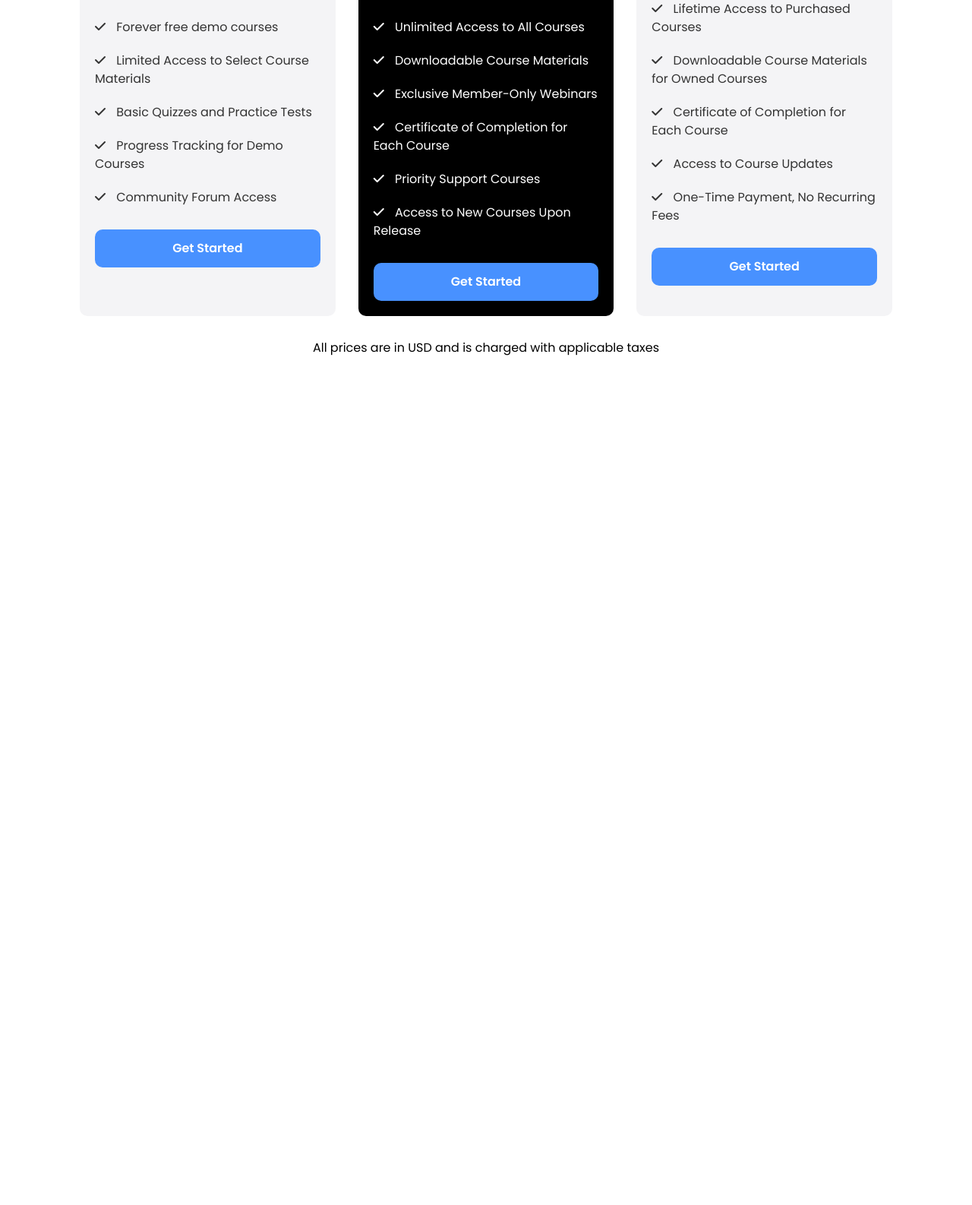
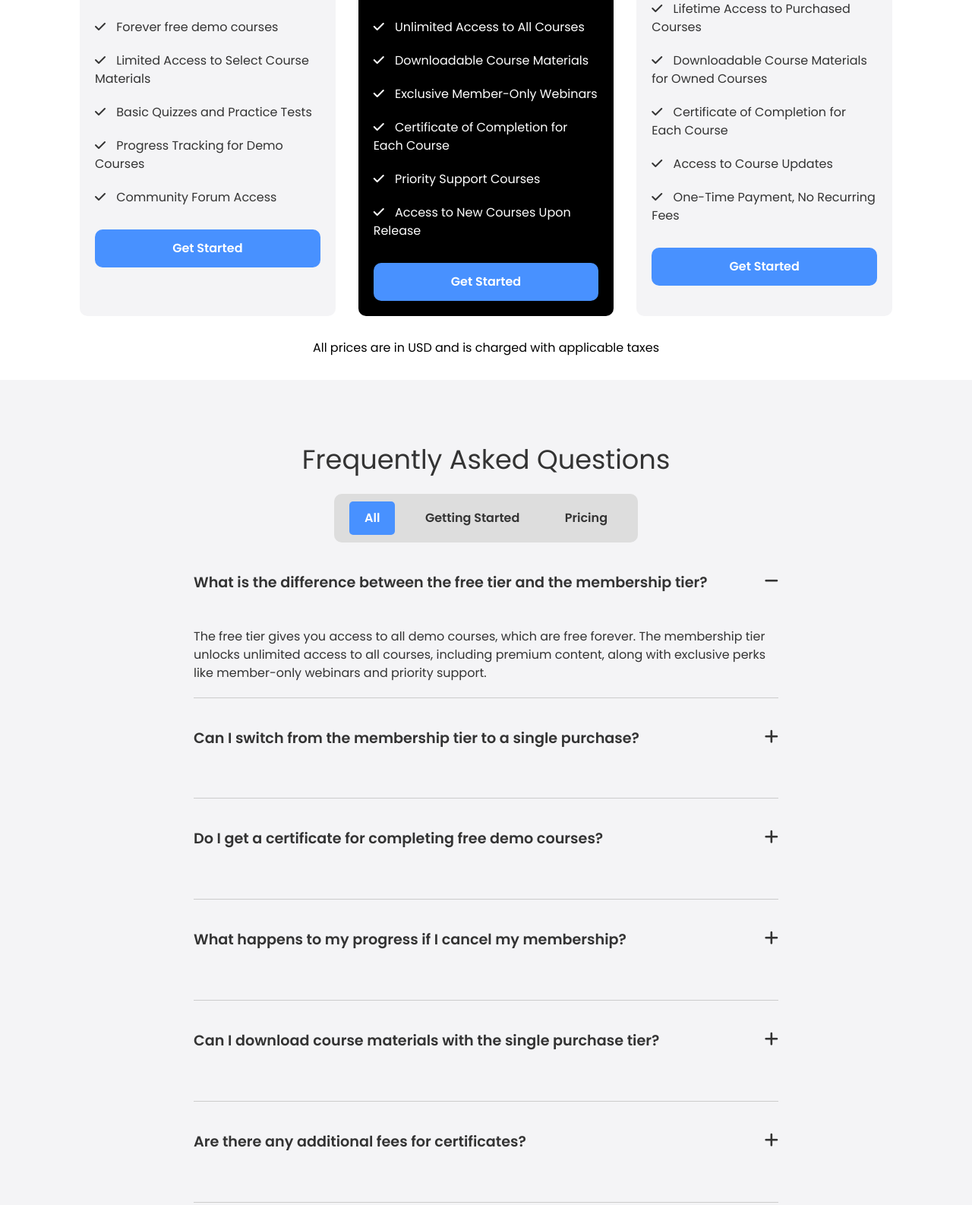
Before and after one commit to geniar-ifal/preparai-website, a plain HTML site: page index.html in a window 1280 px wide. Shown: the part 2571-4157 px from the top of the page at 76% size. Before the commit the page ends 3071 px from the top, so only its background shows below. Drawn offline with Linux system fonts and the light colour scheme.

Commit message:
Added FAQ section

```diff
--- a/css/style.css
+++ b/css/style.css
@@ -128,3 +128,64 @@
 .pricing .pricing-footer {
 	margin: 30px 0;
 }
+
+/* FAQ */
+.faq {
+	padding: 40px 0;
+}
+
+.faq .faq-group {
+	border-bottom: 1px solid #ccc;
+	padding-bottom: 20px;
+}
+
+.faq .faq-group .faq-group-header {
+	padding: 20px 0;
+	margin-bottom: 15px;
+	position: relative;
+}
+
+.faq .faq-group .faq-group-header h4 {
+	font-weight: 600;
+	width: 90%;
+}
+
+.faq .faq-group .faq-group-header i {
+	position: absolute;
+	right: 0;
+	top: 40px;
+	font-size: 1.3rem;
+	cursor: pointer;
+}
+
+.faq .faq-group .faq-group-body {
+	display: none;
+}
+
+.faq .faq-group .faq-group-body.open {
+	display: block;
+}
+
+.faq ul.faq-menu {
+	max-width: 400px;
+	margin: auto;
+	display: flex;
+	justify-content: space-between;
+	align-items: center;
+	background: #ddd;
+	padding: 10px 20px;
+	border-radius: 10px;
+	font-weight: 600;
+}
+
+.faq ul.faq-menu li {
+	padding: 10px 20px;
+	border-radius: 5px;
+	text-align: center;
+	cursor: pointer;
+}
+
+.faq ul.faq-menu li.active {
+	background: var(--primary-color);
+	color: #fff;
+}
--- a/css/utility.css
+++ b/css/utility.css
@@ -111,7 +111,7 @@ img {
 	margin: 20px 0 10px;
 }
 
-.text-md {
+.text-sm {
 	font-size: 0.9rem;
 	line-height: 1.4;
 	font-weight: normal;
--- a/index.html
+++ b/index.html
@@ -247,6 +247,112 @@
 			</div>
 		</section>
 
+		<!-- FAQ -->
+		<section class="faq bg-light">
+			<div class="container-sm">
+				<h3 class="text-xl text-center">Frequently Asked Questions</h3>
+				<ul class="faq-menu">
+					<li class="active">All</li>
+					<li>Getting Started</li>
+					<li>Pricing</li>
+				</ul>
+				<div class="faq-content">
+					<div class="faq-group">
+						<div class="faq-group-header">
+							<h4 class="text-md">
+								What is the difference between the free tier and the membership
+								tier?
+							</h4>
+							<i class="fas fa-minus"></i>
+						</div>
+						<div class="faq-group-body open">
+							<p>
+								The free tier gives you access to all demo courses, which are
+								free forever. The membership tier unlocks unlimited access to
+								all courses, including premium content, along with exclusive
+								perks like member-only webinars and priority support.
+							</p>
+						</div>
+					</div>
+					<div class="faq-group">
+						<div class="faq-group-header">
+							<h4 class="text-md">
+								Can I switch from the membership tier to a single purchase?
+							</h4>
+							<i class="fas fa-plus"></i>
+						</div>
+						<div class="faq-group-body">
+							<p>
+								Yes, you can switch to a single purchase plan at any time.
+								However, single purchases only grant lifetime access to the
+								specific courses you choose, whereas the membership tier
+								provides access to all courses.
+							</p>
+						</div>
+					</div>
+					<div class="faq-group">
+						<div class="faq-group-header">
+							<h4 class="text-md">
+								Do I get a certificate for completing free demo courses?
+							</h4>
+							<i class="fas fa-plus"></i>
+						</div>
+						<div class="faq-group-body">
+							<p>
+								No, certificates are only available for premium courses accessed
+								through the membership tier or single purchase tier.
+							</p>
+						</div>
+					</div>
+					<div class="faq-group">
+						<div class="faq-group-header">
+							<h4 class="text-md">
+								What happens to my progress if I cancel my membership?
+							</h4>
+							<i class="fas fa-plus"></i>
+						</div>
+						<div class="faq-group-body">
+							<p>
+								If you cancel your membership, you’ll lose access to premium
+								courses, but your progress will be saved. You can resume where
+								you left off if you reactivate your membership.
+							</p>
+						</div>
+					</div>
+					<div class="faq-group">
+						<div class="faq-group-header">
+							<h4 class="text-md">
+								Can I download course materials with the single purchase tier?
+							</h4>
+							<i class="fas fa-plus"></i>
+						</div>
+						<div class="faq-group-body">
+							<p>
+								Yes, single purchase users can download materials for the
+								courses they own. Membership users can also download materials
+								for courses they access during their subscription period.
+							</p>
+						</div>
+					</div>
+					<div class="faq-group">
+						<div class="faq-group-header">
+							<h4 class="text-md">
+								Are there any additional fees for certificates?
+							</h4>
+							<i class="fas fa-plus"></i>
+						</div>
+						<div class="faq-group-body">
+							<p>
+								No, certificates are included with premium courses in both the
+								membership and single purchase tiers. There are no additional
+								charges for earning a certificate.
+							</p>
+						</div>
+					</div>
+				</div>
+			</div>
+		</section>
+
 		<script src="js/main.js"></script>
 	</body>
 </html>
--- a/js/main.js
+++ b/js/main.js
@@ -0,0 +1,35 @@
+// FAQ Accordion
+document.addEventListener('DOMContentLoaded', () => {
+	const faqContainer = document.querySelector('.faq-content');
+
+	faqContainer.addEventListener('click', (e) => {
+		const groupHeader = e.target.closest('.faq-group-header');
+
+		if (!groupHeader) return;
+
+		const group = groupHeader.parentElement;
+		const groupBody = group.querySelector('.faq-group-body');
+		const icon = groupHeader.querySelector('i');
+
+		// Toggle icon
+		icon.classList.toggle('fa-plus');
+		icon.classList.toggle('fa-minus');
+
+		// Toggle group body visibility
+		groupBody.classList.toggle('open');
+
+		// Close other open FAQ bodies
+		const otherGroups = faqContainer.querySelectorAll('.faq-group');
+
+		otherGroups.forEach((otherGroup) => {
+			if (otherGroup !== group) {
+				const otherGroupBody = otherGroup.querySelector('.faq-group-body');
+				const otherIcon = otherGroup.querySelector('.faq-group-header i');
+
+				otherGroupBody.classList.remove('open');
+				otherIcon.classList.remove('fa-minus');
+				otherIcon.classList.add('fa-plus');
+			}
+		});
+	});
+});
```
Also changed, not shown: images/screenshots/faq-section.png (added), images/screenshots/hero-section.png (added), images/screenshots/pricing-section.png (added), images/screenshots/testimonials-section.png (added), images/screenshots/video-preview.png (added).
